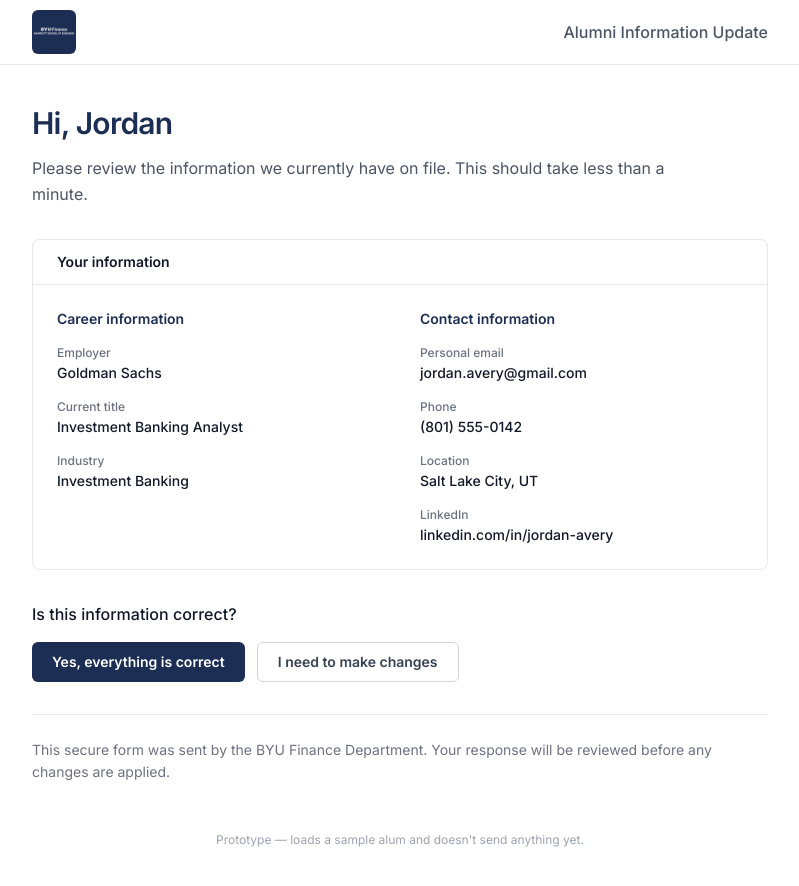
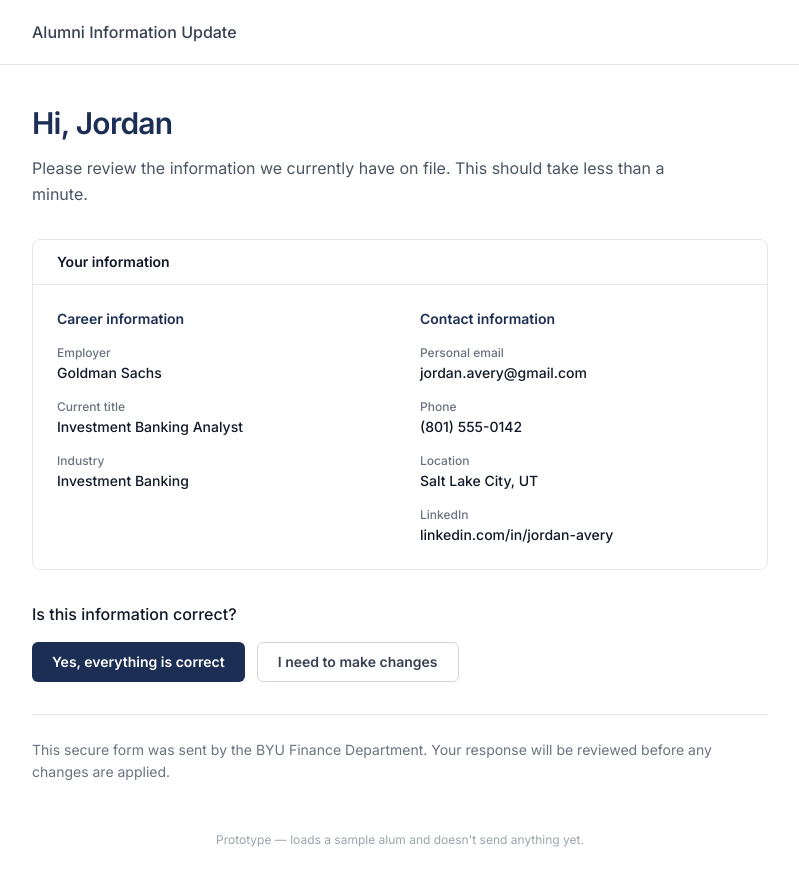
Before and after one commit to byu-finance-alumni/fa-web-app, a Next.js app: page /survey/1 in a window 1280 px wide. Shown: the top 886 px of the page, without its empty margins (240-1039 px from the left). Built offline with nearby package versions, Linux system fonts and the light colour scheme.

Commit message:
style(survey): drop the logo from the confirm-page header
Header is now just the "Alumni Information Update" title on the white bar.

Co-Authored-By: Claude Opus 4.8 (1M context) <noreply@anthropic.com>

```diff
--- a/src/app/survey/[token]/page.tsx
+++ b/src/app/survey/[token]/page.tsx
@@ -86,16 +86,10 @@ export default function SurveyConfirmPage({
 
   return (
     <main className="min-h-screen bg-white text-gray-900">
-      {/* Full-width white header — logo left, page name right. */}
+      {/* Full-width white header — page name only. */}
       <header className="border-b border-gray-200 bg-white">
-        <div className="mx-auto flex h-16 max-w-[800px] items-center justify-between gap-4 px-5 sm:px-8">
-          {/* eslint-disable-next-line @next/next/no-img-element */}
-          <img
-            src="/branding/finance-logo.jpg"
-            alt="BYU Finance — Marriott School of Business"
-            className="h-11 w-auto rounded-md"
-          />
-          <span className="text-sm font-medium text-gray-600 sm:text-base">
+        <div className="mx-auto flex h-16 max-w-[800px] items-center px-5 sm:px-8">
+          <span className="text-sm font-medium text-gray-700 sm:text-base">
             Alumni Information Update
           </span>
         </div>
```
